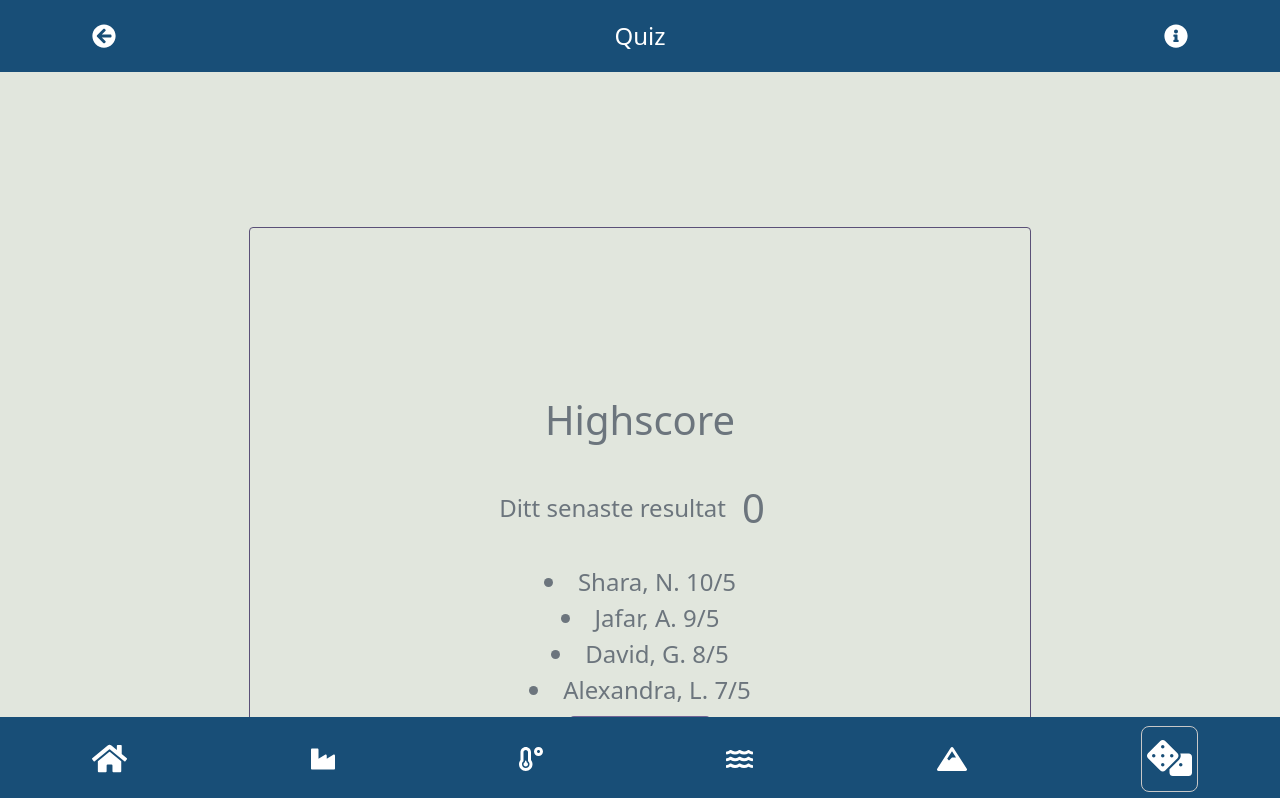
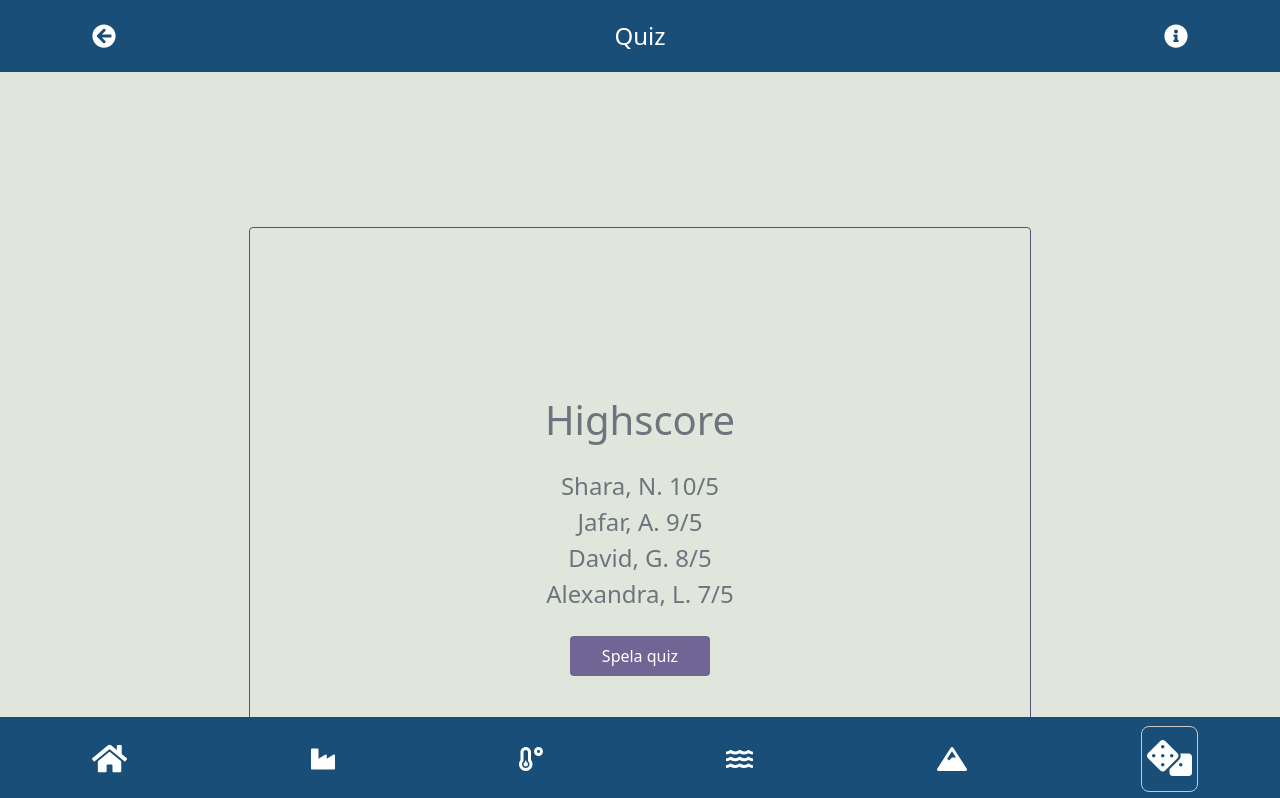
Before and after one commit to preeyaJo/group3project, a React (Create React App) app: page /highscore in a window 1280 px wide. Shown: the top 798 px of the page. Built offline with nearby package versions, Linux system fonts and the light colour scheme.

Commit message:
fixar med highscore
sort()
filter()

```diff
--- a/src/Views/HighScore.js
+++ b/src/Views/HighScore.js
@@ -1,57 +1,54 @@
 import React, { useState } from "react";
+import { Link } from "react-router-dom";
+import Button from "react-bootstrap/Button";
 import "../App.css";
 import "bootstrap/dist/css/bootstrap.min.css";
 import { UserScoreContext } from "../App";
 import questionsArray from "../Quiz/questions_a.json";
-
-import { Link } from "react-router-dom";
-
-import Button from "react-bootstrap/Button";
 import GlobalHeader from "../Components/GlobalHeader";
 import BottomMenu from "../Components/BottomMenu";
 
 export function HighScore() {
   const { scoreContext } = React.useContext(UserScoreContext);
 
-  const [highScoreList, sethighScoreList] = useState([
+  // Lagrar highscore i simulering av server. -------------> TODO: Flytta till egen fil och använd fetch().
+  const highScoreList = [
     { name: "Shara, N.", result: 10 },
     { name: "Alexandra, L.", result: 7 },
     { name: "David, G.", result: 8 },
     { name: "Jafar, A.", result: 9 },
-  ]);
-  //{e => setDetails({...details, userID: e.target.value})} value={details.userID}
-  const adScoreContext = () => {
-    /*  sethighScoreList({ ...highScoreList, name: "Anna", score: 15 }); */
-    console.log(highScoreList);
-  };
+    { name: "Anna, E.", result: scoreContext },
+  ];
 
-  const sortedList = highScoreList.sort(function (a, b) {
+  // Tar bort alla resultat som är 0 så Anna inte syns i listan utan att ha gjort Quizet
+  const filteredList = highScoreList.filter((listItems) => {
+    return listItems.result != 0;
+  });
+
+  // Sorterar listan på resultat med högst värde överst
+  const sortedList = filteredList.sort(function (a, b) {
     if (a.result > b.result) return -1;
   });
 
-  const showHighScore = sortedList.map((post, index) => (
-    <li key={index}>
-      {post.name} {post.result}/{questionsArray.length}
-    </li>
+  // lägger varje person i vår array i ett element under varandra
+  const showHighScore = sortedList.map((listItems, index) => (
+    <span key={index}>
+      {listItems.name} {listItems.result}/{questionsArray.length}
+    </span>
   ));
 
   return (
     <div className="container">
       <GlobalHeader />
       <div className="Show-score QuizItem rounded text-center text-secondary d-flex flex-column justify-content-center align-items-center">
-        <h1>Highscore</h1>
-        <div className="p-3 d-flex justify-content-center align-items-center">
-          <span>Ditt senaste resultat</span>
-          <span className="p-3 h1 mb-0">{scoreContext}</span>
-        </div>
+        <h1 className="mb-4">Highscore</h1>
         {showHighScore}
-        <div>
-          <Link to="/quiz">
-            <Button variant="outline-secondary" className="m-2 Btn-quiz">
-              Spela quiz
-            </Button>
-          </Link>
-        </div>
+
+        <Link to="/quiz">
+          <Button variant="outline-secondary" className="mt-4 Btn-quiz">
+            Spela quiz
+          </Button>
+        </Link>
       </div>
       <BottomMenu />
     </div>
```
